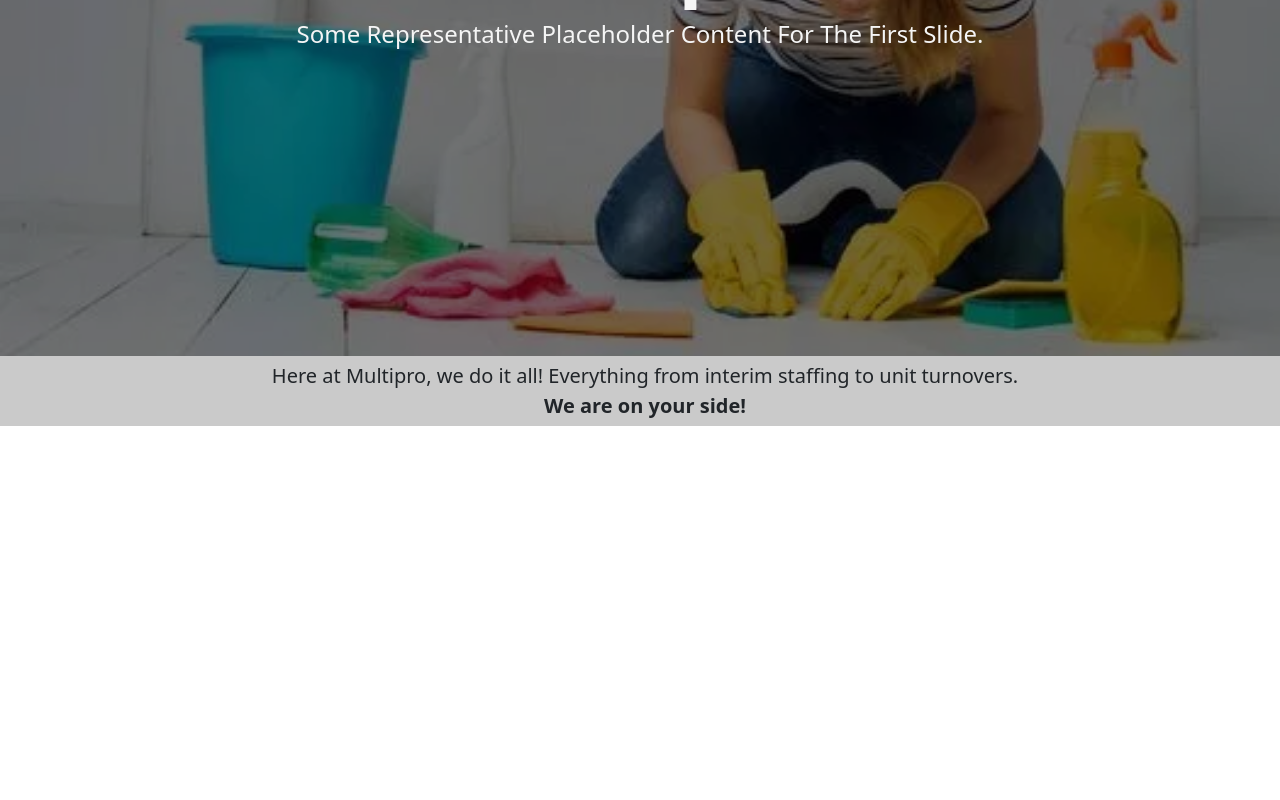
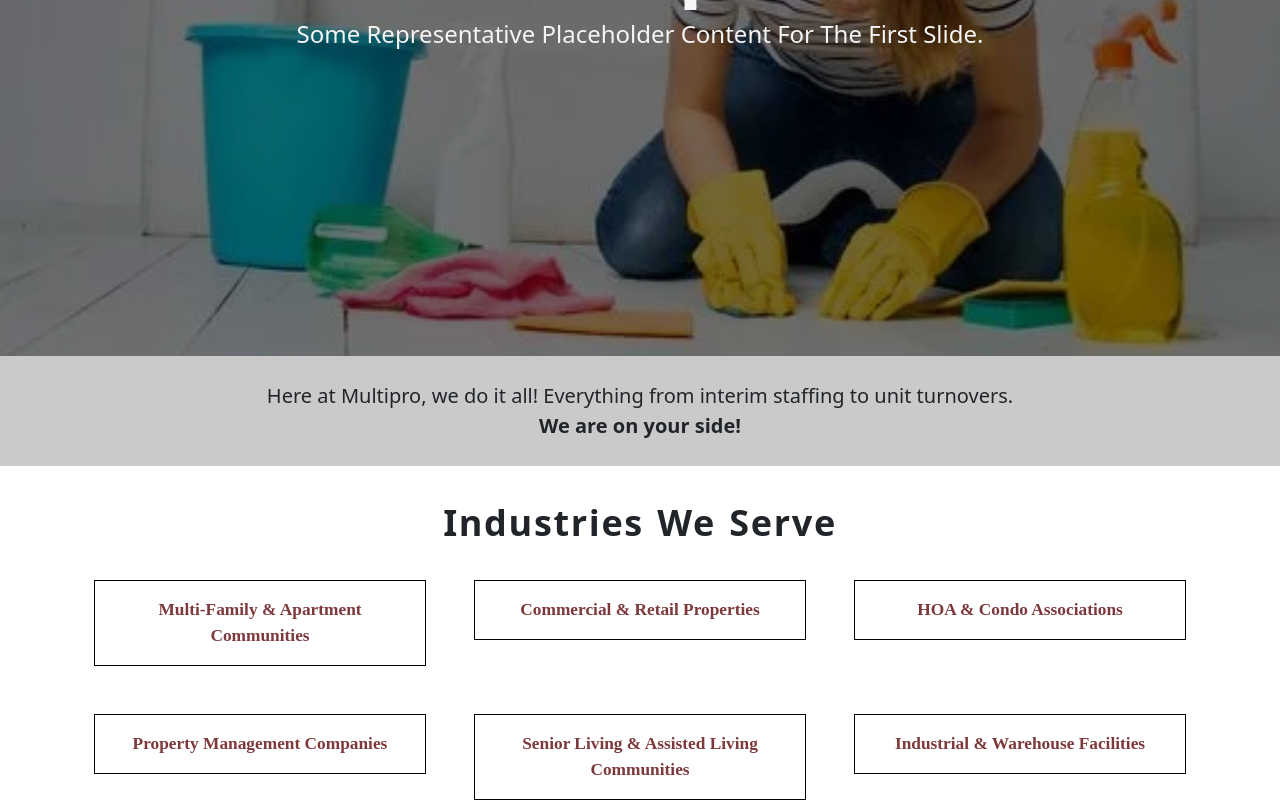
Before and after one commit to grossregan/multipro-frontend, a React (Vite) app: page /ims in a window 1280 px wide. Shown: the part 344-1144 px from the top of the page. Before the commit the page ends 800 px from the top, so only its background shows below. Built offline with nearby package versions, Linux system fonts and the light colour scheme.

Commit message:
Added Grid for industries served information

```diff
--- a/src/Home.css
+++ b/src/Home.css
@@ -5,5 +5,15 @@
     font-size: 15pt;
 }
 .pad{
-    margin: 5px;
+    margin-top: 25px;
+    margin-bottom: 25px;
 }
+.grid{
+    border: 1px solid black;
+    padding: 10px;
+    box-sizing: border-box;
+    font-family: Copperplate;
+    font-weight: bolder;
+    font-size: 13pt;
+    color: #7d393b;
+}
--- a/src/Home.tsx
+++ b/src/Home.tsx
@@ -24,7 +24,7 @@ const Home = () => {
       <div>
         <div className="container-fluid text-center t-size">
           <div className="row r-color">
-            <div className="pad">
+            <div style={{ marginTop: "25px", marginBottom: "25px" }}>
               <text>
                 Here at Multipro, we do it all! Everything from interim staffing
                 to unit turnovers. <br></br>
@@ -33,6 +33,44 @@ const Home = () => {
             </div>
           </div>
         </div>
+        <div
+          className="container-fluid text-center"
+          style={{ marginTop: "30px", marginBottom: "30px" }}
+        >
+          <strong
+            style={{
+              fontSize: "27pt",
+              letterSpacing: "1.25pt",
+              wordSpacing: "1.75pt",
+            }}
+          >
+            Industries We Serve
+          </strong>
+        </div>
+      </div>
+      <div className="container px-4 text-center">
+        <div className="row row-cols-3 gx-5 gy-5">
+          <div className="col">
+            <div className="p-3 grid">Multi-Family & Apartment Communities</div>
+          </div>
+          <div className="col">
+            <div className="p-3 grid">Commercial & Retail Properties</div>
+          </div>
+          <div className="col">
+            <div className="p-3 grid">HOA & Condo Associations</div>
+          </div>
+          <div className="col">
+            <div className="p-3 grid">Property Management Companies</div>
+          </div>
+          <div className="col">
+            <div className="p-3 grid">
+              Senior Living & Assisted Living Communities
+            </div>
+          </div>
+          <div className="col">
+            <div className="p-3 grid">Industrial & Warehouse Facilities</div>
+          </div>
+        </div>
       </div>
     </>
   );
```
